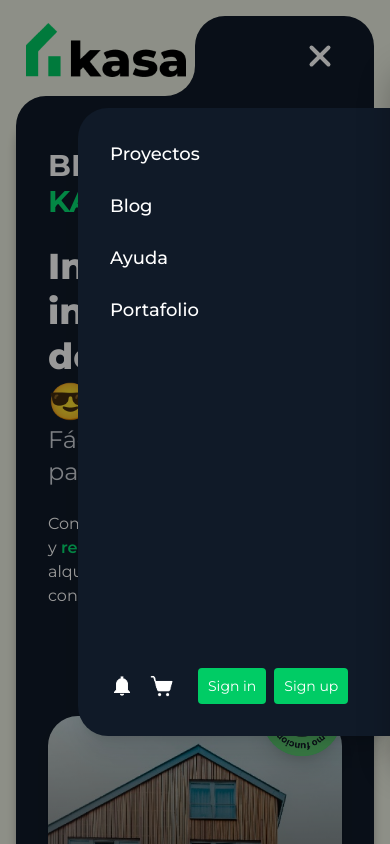
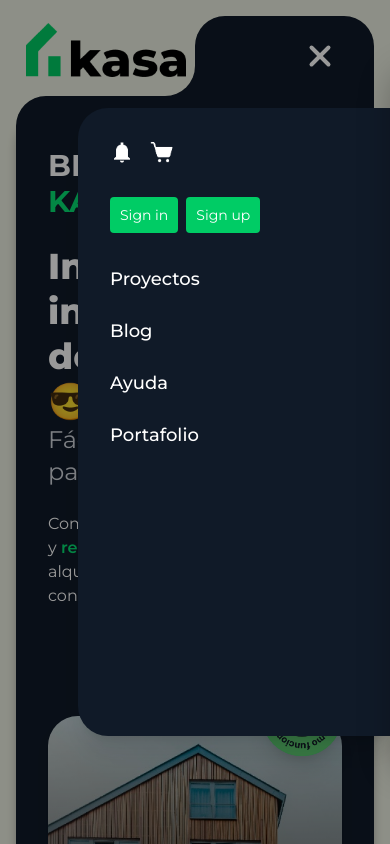
Before and after one commit to vbuselli/kasa-front-launch, a Next.js app: page / in a window 390 px wide. Both pictures are taken after a click on the button 320 px from the left and 56 px from the top of the page. Shown: the top 844 px of the page. Built offline with nearby package versions, Linux system fonts and the light colour scheme; no server answers.

Commit message:
fix: navbar issue

```diff
--- a/src/components/HeaderAuth.tsx
+++ b/src/components/HeaderAuth.tsx
@@ -16,7 +16,7 @@ export default function AuthButton() {
   }, []);
 
   return user ? (
-    <div className="flex items-center gap-4 text-white ml-2">
+    <div className="flex items-center gap-4 text-white lg:ml-2">
       <span
         className="max-w-[150px] truncate inline-block align-middle"
         title={user.email}
@@ -33,7 +33,7 @@ export default function AuthButton() {
       </form>
     </div>
   ) : (
-    <div className="flex gap-2 ml-2">
+    <div className="flex gap-2 lg:ml-2">
       <Link href="/sign-in" passHref>
         <button className="bg-primary text-white text-sm px-2.5 py-2 rounded hover:bg-primary-dark transition-colors cursor-pointer text-nowrap">
           Sign in
--- a/src/components/Navbar.tsx
+++ b/src/components/Navbar.tsx
@@ -45,37 +45,15 @@ export default function Navbar() {
         >
           <div
             className="bg-foreground w-4/5 max-w-xs h-full p-8 flex flex-col gap-8 rounded-tl-[30px] rounded-bl-[30px] shadow-xl"
+            role="dialog"
+            aria-modal="true"
+            tabIndex={-1}
             onClick={(e) => e.stopPropagation()}
+            onKeyDown={(e) => {
+              e.stopPropagation();
+            }}
           >
-            <ul className="flex flex-col gap-6 text-white font-medium text-lg">
-              <li>
-                <Link
-                  href="/protected/investments"
-                  onClick={() => setOpen(false)}
-                >
-                  Proyectos
-                </Link>
-              </li>
-              <li>
-                <Link href="/" onClick={() => setOpen(false)}>
-                  Blog
-                </Link>
-              </li>
-              <li>
-                <Link href="/" onClick={() => setOpen(false)}>
-                  Ayuda
-                </Link>
-              </li>
-              <li>
-                <Link
-                  href="/protected/portfolio"
-                  onClick={() => setOpen(false)}
-                >
-                  Portafolio
-                </Link>
-              </li>
-            </ul>
-            <div className="flex items-center gap-4 mt-auto">
+            <div className="flex items-center gap-4">
               <button
                 aria-label="Notificaciones"
                 className="text-white cursor-pointer"
@@ -107,8 +85,36 @@ export default function Navbar() {
                   )}
                 </div>
               </Link>
-              <HeaderAuth />
             </div>
+            <HeaderAuth />
+            <ul className="flex flex-col gap-6 text-white font-medium text-lg">
+              <li>
+                <Link
+                  href="/protected/investments"
+                  onClick={() => setOpen(false)}
+                >
+                  Proyectos
+                </Link>
+              </li>
+              <li>
+                <Link href="/" onClick={() => setOpen(false)}>
+                  Blog
+                </Link>
+              </li>
+              <li>
+                <Link href="/" onClick={() => setOpen(false)}>
+                  Ayuda
+                </Link>
+              </li>
+              <li>
+                <Link
+                  href="/protected/portfolio"
+                  onClick={() => setOpen(false)}
+                >
+                  Portafolio
+                </Link>
+              </li>
+            </ul>
           </div>
         </div>
       )}
```
